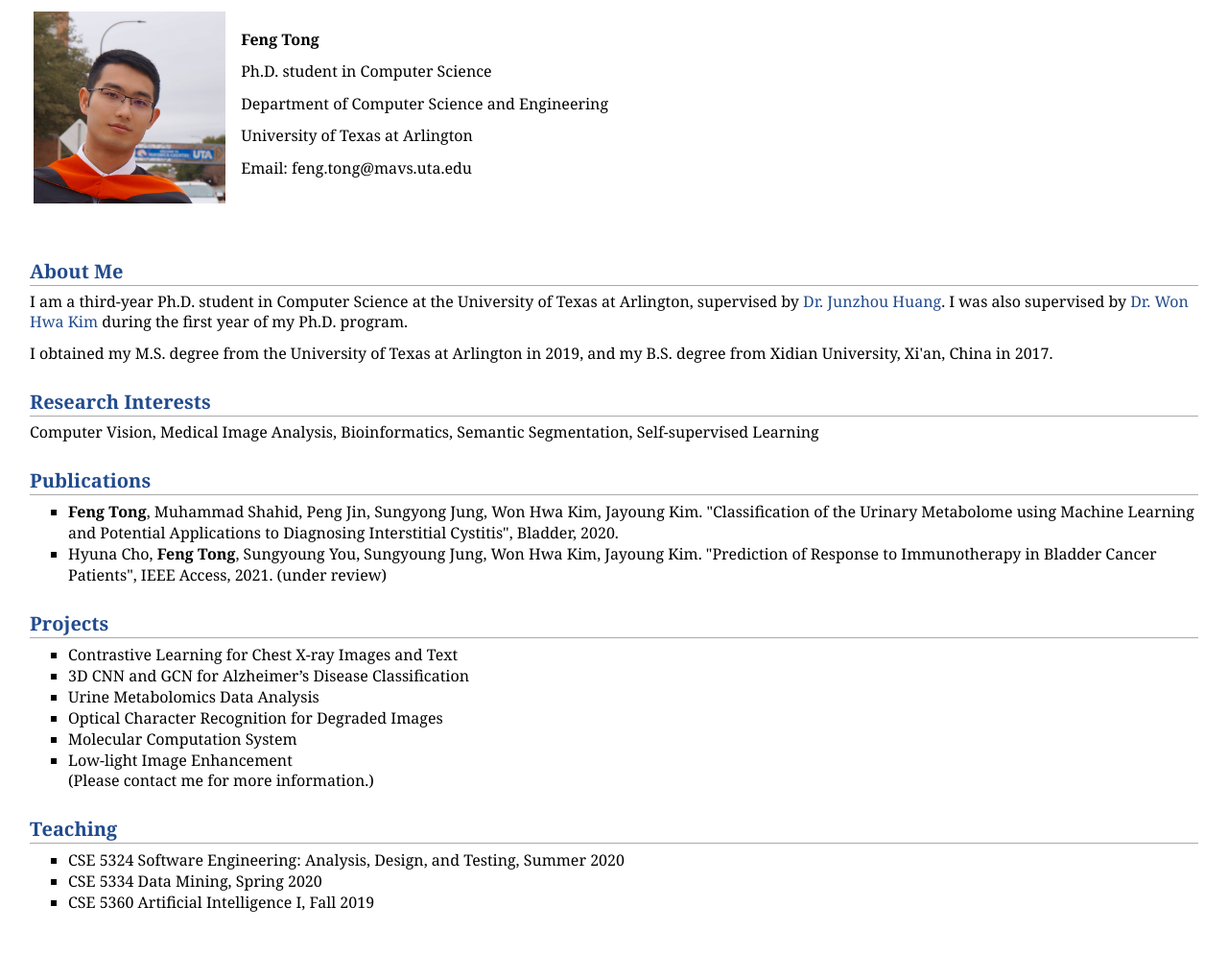
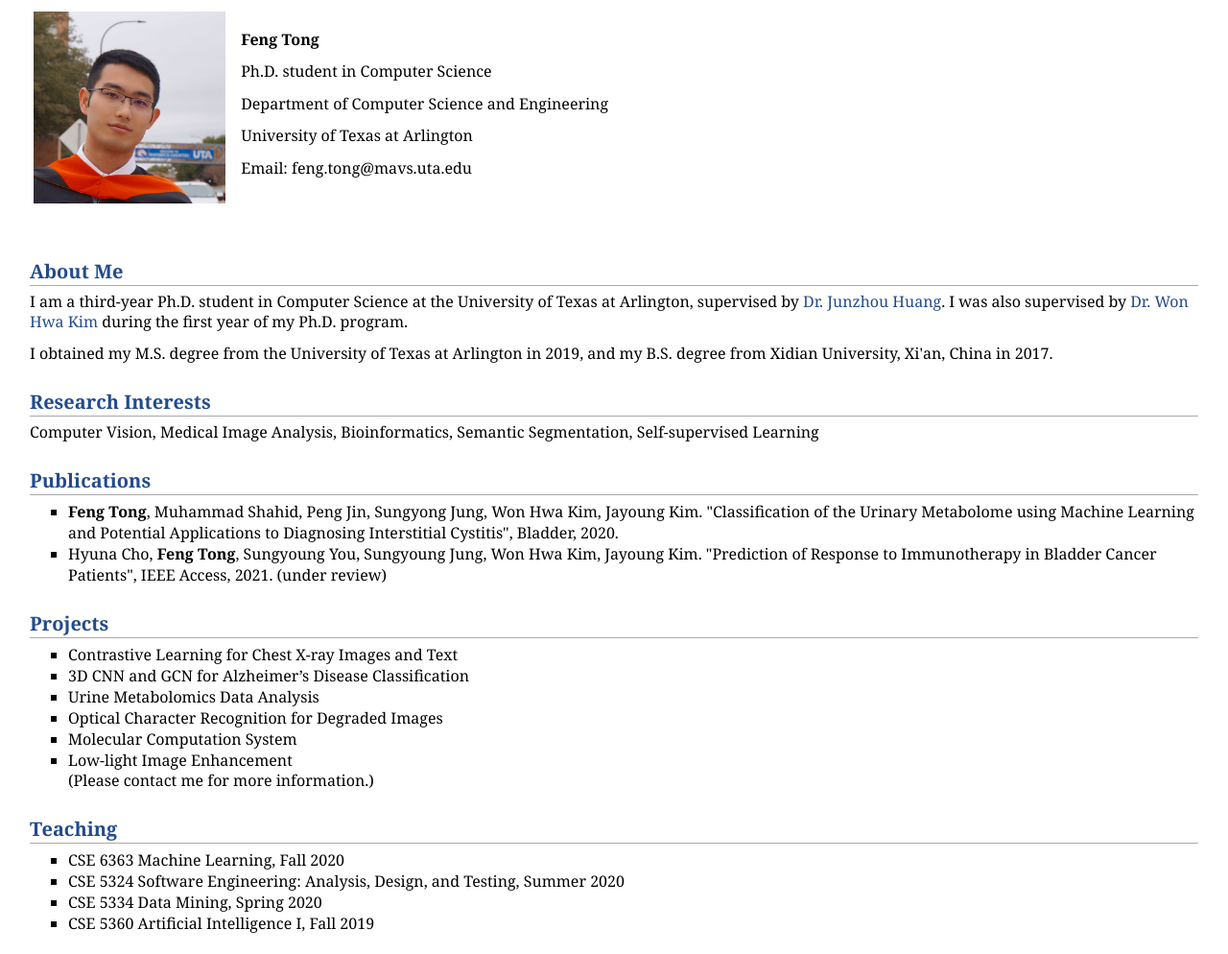
Before and after one commit to tongfeng03/tongfeng03.github.io, a plain HTML site: page index.html in a window 1280 px wide. Shown: the part 66-1060 px from the top of the page at 96% size. Before the commit the page ends 1038 px from the top, so only its background shows below. Drawn offline with Linux system fonts and the light colour scheme.

Commit message:
Update index.html

```diff
--- a/index.html
+++ b/index.html
@@ -99,6 +99,7 @@
 
 <ul>
 
+    <tr><td><li>CSE 6363 Machine Learning, Fall 2020</li></td></tr>
     <tr><td><li>CSE 5324 Software Engineering: Analysis, Design, and Testing, Summer 2020</li></td></tr>
     <tr><td><li>CSE 5334 Data Mining, Spring 2020</li></td></tr>
     <tr><td><li>CSE 5360 Artificial Intelligence I, Fall 2019</li></td></tr>
```
